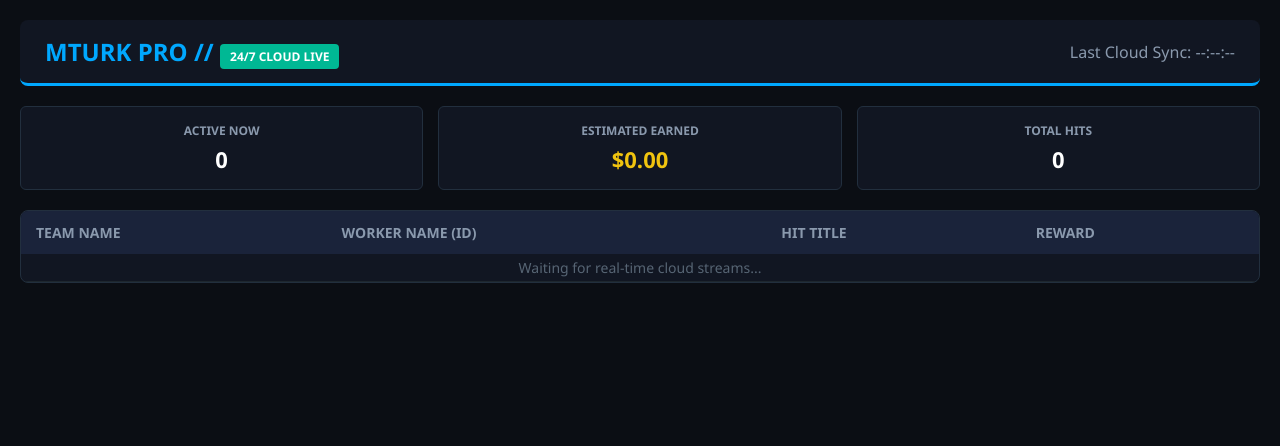
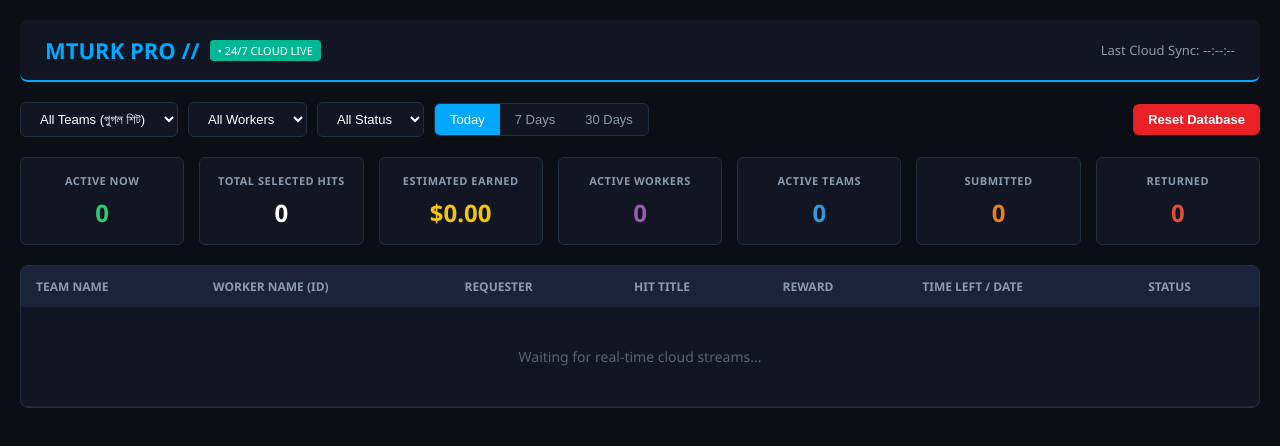
Before and after one commit to enola682/mturk-live-tracker, a website: page index.html in a window 1280 px wide. Drawn offline with nearby package versions, Linux system fonts and the light colour scheme; no server answers.

Commit message:
Update index.html

```diff
--- a/index.html
+++ b/index.html
@@ -3,38 +3,71 @@
 <head>
     <meta charset="UTF-8">
     <meta name="viewport" content="width=device-width, initial-scale=1.0">
-    <title>MTurk Live Tracker // Cloud Dashboard</title>
+    <title>MTurk HIT Tracker // LIVE</title>
     <script src="https://cdn.socket.io/4.5.4/socket.io.min.js"></script>
     <style>
         * { margin: 0; padding: 0; box-sizing: border-box; }
         body { font-family: 'Segoe UI', Arial, sans-serif; background: #0b0e14; color: #e2e8f0; padding: 20px; }
-        .header { display: flex; justify-content: space-between; align-items: center; background: #111622; padding: 15px 25px; border-radius: 8px; margin-bottom: 20px; border-bottom: 3px solid #00a8ff; }
-        .logo { font-size: 24px; font-weight: bold; color: #00a8ff; }
-        .sync-badge { background: #00b894; color: white; padding: 4px 10px; border-radius: 4px; font-size: 12px; }
-        .stats-grid { display: grid; grid-template-columns: repeat(auto-fit, minmax(150px, 1fr)); gap: 15px; margin-bottom: 20px; }
-        .stat-card { background: #111622; padding: 15px; border-radius: 6px; text-align: center; border: 1px solid #222f3e; }
-        .stat-card h3 { font-size: 12px; color: #8a99ad; text-transform: uppercase; margin-bottom: 5px; }
-        .stat-card p { font-size: 22px; font-weight: bold; color: #fff; }
-        .stat-card p.highlight { color: #f1c40f; }
+
+        /* Header & Filters */
+        .header { display: flex; justify-content: space-between; align-items: center; background: #111622; padding: 15px 25px; border-radius: 8px; margin-bottom: 20px; border-bottom: 2px solid #00a8ff; }
+        .logo { font-size: 22px; font-weight: bold; color: #00a8ff; display: flex; align-items: center; gap: 10px; }
+        .badge { background: #00b894; color: white; padding: 3px 8px; border-radius: 4px; font-size: 11px; font-weight: normal; }
+        .filter-section { display: flex; gap: 10px; margin-bottom: 20px; flex-wrap: wrap; align-items: center; }
+        select, .btn { background: #111622; color: #fff; border: 1px solid #222f3e; padding: 8px 15px; border-radius: 6px; font-size: 13px; outline: none; cursor: pointer; }
+        .btn-group { display: flex; background: #111622; border-radius: 6px; overflow: hidden; border: 1px solid #222f3e; }
+        .btn-tab { background: transparent; color: #8a99ad; border: none; padding: 8px 15px; font-size: 13px; cursor: pointer; }
+        .btn-tab.active { background: #00a8ff; color: white; }
+        .btn-reset { background: #ea2027; border: none; color: white; font-weight: bold; margin-left: auto; }
+
+        /* Stats Grid (আপনার আগের সব বক্স) */
+        .stats-grid { display: grid; grid-template-columns: repeat(auto-fit, minmax(130px, 1fr)); gap: 15px; margin-bottom: 20px; }
+        .stat-card { background: #111622; padding: 15px; border-radius: 6px; text-align: center; border: 1px solid #222f3e; position: relative; }
+        .stat-card h3 { font-size: 11px; color: #8a99ad; text-transform: uppercase; margin-bottom: 8px; font-weight: 600; letter-spacing: 0.5px; }
+        .stat-card p { font-size: 24px; font-weight: bold; color: #fff; }
+        .stat-card p.active-val { color: #2ecc71; }
+        .stat-card p.earned-val { color: #f1c40f; }
+        .stat-card p.worker-val { color: #9b59b6; }
+        .stat-card p.team-val { color: #3498db; }
+        .stat-card p.submit-val { color: #e67e22; }
+        .stat-card p.return-val { color: #e74c3c; }
+
+        /* Table Area */
         .table-container { background: #111622; border-radius: 8px; overflow: hidden; border: 1px solid #222f3e; }
         table { width: 100%; border-collapse: collapse; text-align: left; }
-        th { background: #1a233a; color: #8a99ad; padding: 12px 15px; font-size: 14px; text-transform: uppercase; }
-        td { padding: 12px 15px; border-bottom: 1px solid #1e272e; font-size: 14px; }
+        th { background: #1a233a; color: #8a99ad; padding: 12px 15px; font-size: 12px; text-transform: uppercase; font-weight: 600; }
+        td { padding: 12px 15px; border-bottom: 1px solid #1e272e; font-size: 13px; color: #cbd5e1; }
         tr:hover { background: #161f33; }
-        .no-data { padding: 4px; text-align: center; color: #576574; }
+        .no-data { padding: 40px; text-align: center; color: #576574; font-size: 14px; }
     </style>
 </head>
 <body>
 
     <div class="header">
-        <div class="logo">MTURK PRO // <span class="sync-badge">24/7 CLOUD LIVE</span></div>
-        <div id="sync-time" style="color: #8a99ad;">Last Cloud Sync: --:--:--</div>
+        <div class="logo">MTURK PRO // <span class="badge">• 24/7 CLOUD LIVE</span></div>
+        <div id="sync-time" style="color: #8a99ad; font-size: 13px;">Last Cloud Sync: --:--:--</div>
+    </div>
+
+    <div class="filter-section">
+        <select id="filter-team"><option>All Teams (গুগল শিট)</option></select>
+        <select id="filter-worker"><option>All Workers</option></select>
+        <select id="filter-status"><option>All Status</option></select>
+        <div class="btn-group">
+            <button class="btn-tab active">Today</button>
+            <button class="btn-tab">7 Days</button>
+            <button class="btn-tab">30 Days</button>
+        </div>
+        <button class="btn btn-reset" onclick="resetData()">Reset Database</button>
     </div>
 
     <div class="stats-grid">
-        <div class="stat-card"><h3>Active Now</h3><p id="stat-active">0</p></div>
-        <div class="stat-card"><h3>Estimated Earned</h3><p id="stat-earned" class="highlight">$0.00</p></div>
-        <div class="stat-card"><h3>Total Hits</h3><p id="stat-total">0</p></div>
+        <div class="stat-card"><h3>Active Now</h3><p id="box-active" class="active-val">0</p></div>
+        <div class="stat-card"><h3>Total Selected Hits</h3><p id="box-total">0</p></div>
+        <div class="stat-card"><h3>Estimated Earned</h3><p id="box-earned" class="earned-val">$0.00</p></div>
+        <div class="stat-card"><h3>Active Workers</h3><p id="box-workers" class="worker-val">0</p></div>
+        <div class="stat-card"><h3>Active Teams</h3><p id="box-teams" class="team-val">0</p></div>
+        <div class="stat-card"><h3>Submitted</h3><p id="box-submitted" class="submit-val">0</p></div>
+        <div class="stat-card"><h3>Returned</h3><p id="box-returned" class="return-val">0</p></div>
     </div>
 
     <div class="table-container">
@@ -43,13 +76,16 @@
                 <tr>
                     <th>Team Name</th>
                     <th>Worker Name (ID)</th>
+                    <th>Requester</th>
                     <th>HIT Title</th>
                     <th>Reward</th>
+                    <th>Time Left / Date</th>
+                    <th>Status</th>
                 </tr>
             </thead>
             <tbody id="table-body">
                 <tr>
-                    <td colspan="4" class="no-data">Waiting for real-time cloud streams...</td>
+                    <td colspan="7" class="no-data">Waiting for real-time cloud streams...</td>
                 </tr>
             </tbody>
         </table>
@@ -68,34 +104,66 @@
             const tbody = document.getElementById('table-body');
             const hits = data.liveHits || [];
 
-            // স্ট্যাটাস বাটন ক্যালকুলেশন
-            document.getElementById('stat-active').innerText = hits.length;
-            document.getElementById('stat-total').innerText = hits.length;
+            // বক্সগুলোর হিসাব-নিকাশ
+            document.getElementById('box-active').innerText = hits.length;
+            document.getElementById('box-total').innerText = hits.length;
 
             let totalEarned = 0;
+            let uniqueWorkers = new Set();
+            let uniqueTeams = new Set();
+            let submittedCount = 0;
+            let returnedCount = 0;
 
             if (hits.length > 0) {
                 tbody.innerHTML = hits.map(hit => {
-                    // রিওয়ার্ড থেকে ডলার সাইন সরিয়ে হিসেব করা
                     const rewardNum = parseFloat(hit.reward.replace('$', '')) || 0;
                     totalEarned += rewardNum;
 
+                    if(hit.workerId) uniqueWorkers.add(hit.workerId);
+                    if(hit.team && hit.team !== 'Unknown') uniqueTeams.add(hit.team);
+
+                    // স্ট্যাটাস কাউন্ট লজিক
+                    const status = (hit.status || 'Active').toLowerCase();
+                    if(status === 'submitted') submittedCount++;
+                    if(status === 'returned') returnedCount++;
+
                     return `
                         <tr>
-                            <td style="color: #00a8ff; font-weight: bold;">${hit.team}</td>
-                            <td>${hit.username} <span style="color: #576574; font-size: 11px;">(${hit.workerId})</span></td>
-                            <td>${hit.title}</td>
-                            <td style="color: #2ecc71; font-weight: bold;">${hit.reward}</td>
+                            <td style="color: #00a8ff; font-weight: 600;">${hit.team || 'Unknown'}</td>
+                            <td>${hit.username || 'Unknown'} <span style="color: #576574; font-size: 11px;">(${hit.workerId || ''})</span></td>
+                            <td>${hit.requester || 'N/A'}</td>
+                            <td>${hit.title || 'No Title'}</td>
+                            <td style="color: #2ecc71; font-weight: bold;">${hit.reward || '$0.00'}</td>
+                            <td>${hit.timeLeft || 'Just Now'}</td>
+                            <td><span class="badge" style="background: ${status === 'returned' ? '#e74c3c' : status === 'submitted' ? '#e67e22' : '#2ecc71'}">${hit.status || 'Active'}</span></td>
                         </tr>
                     `;
                 }).join('');
 
-                document.getElementById('stat-earned').innerText = "$" + totalEarned.toFixed(2);
+                // বক্সগুলোর ভ্যালু আপডেট
+                document.getElementById('box-earned').innerText = "$" + totalEarned.toFixed(2);
+                document.getElementById('box-workers').innerText = uniqueWorkers.size;
+                document.getElementById('box-teams').innerText = uniqueTeams.size;
+                document.getElementById('box-submitted').innerText = submittedCount;
+                document.getElementById('box-returned').innerText = returnedCount;
             } else {
-                tbody.innerHTML = `<tr><td colspan="4" class="no-data">No active hits right now.</td></tr>`;
-                document.getElementById('stat-earned').innerText = "$0.00";
+                tbody.innerHTML = `<tr><td colspan="7" class="no-data">Waiting for real-time cloud streams...</td></tr>`;
+                clearBoxes();
             }
         });
+
+        function clearBoxes() {
+            document.getElementById('box-earned').innerText = "$0.00";
+            document.getElementById('box-workers').innerText = "0";
+            document.getElementById('box-teams').innerText = "0";
+            document.getElementById('box-submitted').innerText = "0";
+            document.getElementById('box-returned').innerText = "0";
+        }
+
+        function resetData() {
+            fetch("https://mturk-live-tracker.onrender.com/api/reset", { method: "POST" })
+            .then(() => console.log("Database reset request sent."));
+        }
     </script>
 </body>
 </html>
```
